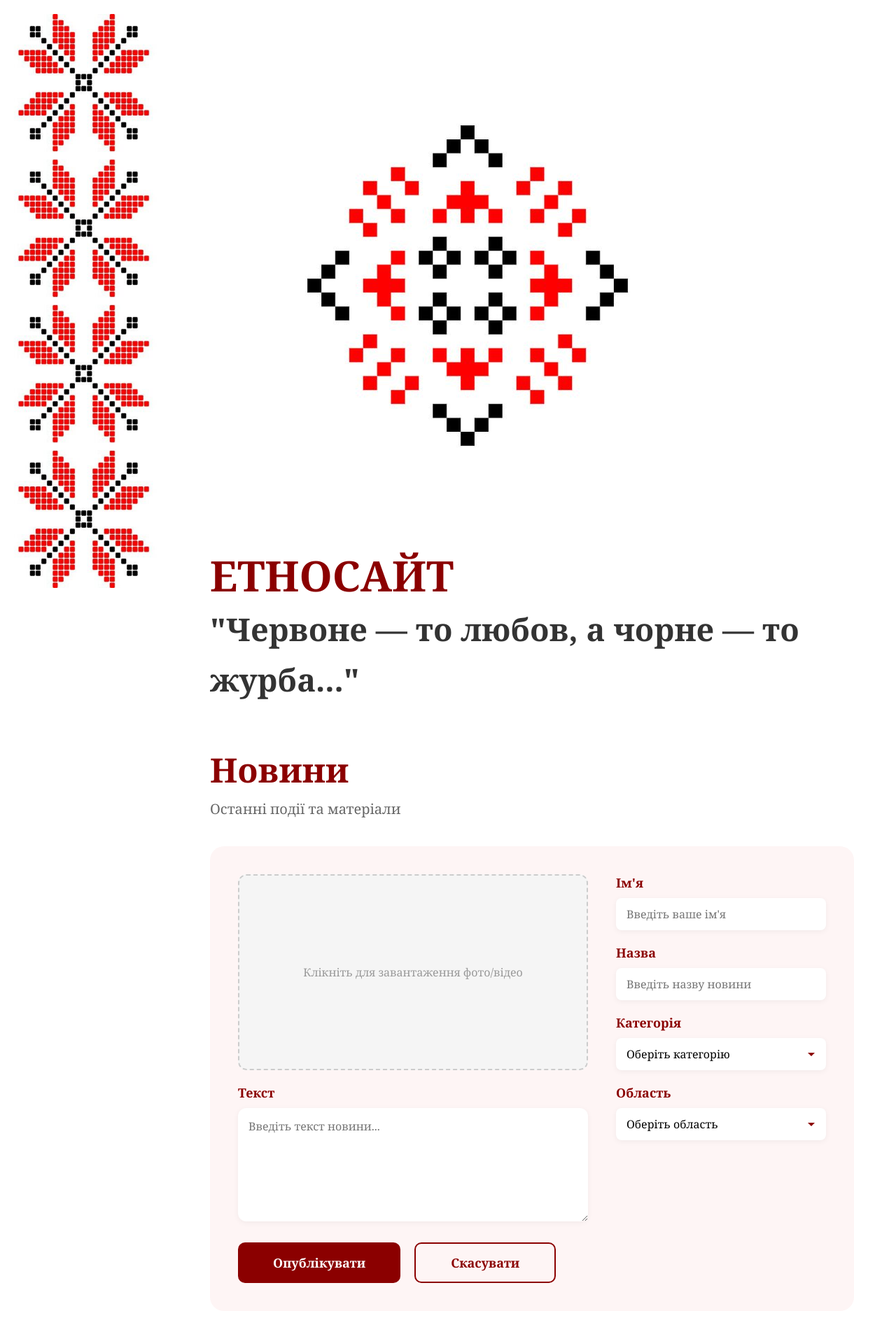
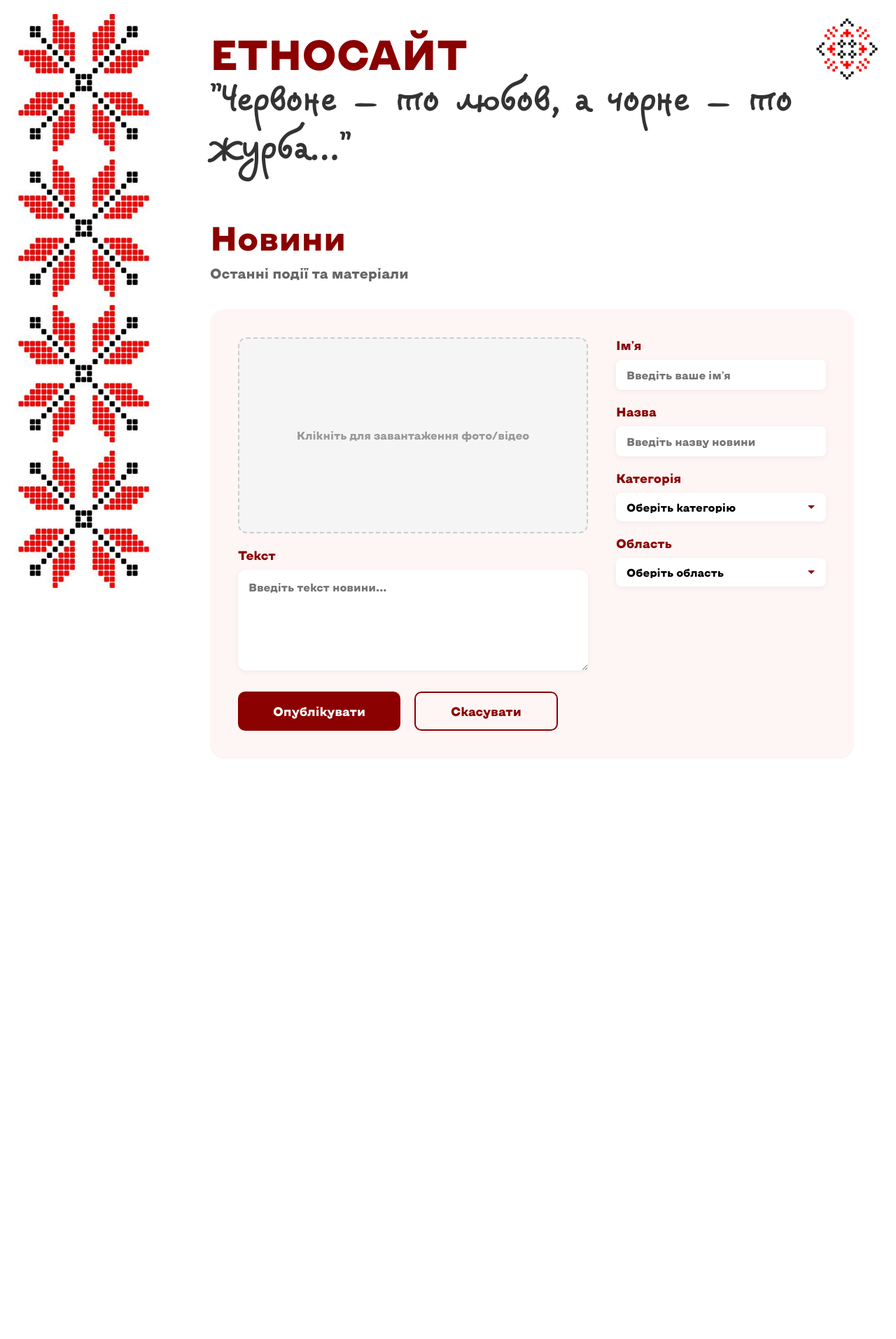
Before and after one commit to yuliiayakymiv/ethnosite_project, a Flask app: page /add in a window 1280 px wide. Shown: the whole page at 70% size. After the commit the page ends 1044 px from the top, so only its background shows below. Run offline with Flask 3, Linux system fonts and the light colour scheme.

Commit message:
Force add fonts and images2

```diff
--- a/ETNOSITE/static/css/style.css
+++ b/ETNOSITE/static/css/style.css
@@ -3,6 +3,28 @@
     padding: 0;
     box-sizing: border-box;
 }
+
+@font-face {
+    font-family: 'Veles';
+    src: url('fonts/Veles-Regular.0.9.2.otf') format('opentype');
+    font-weight: normal;
+    font-style: normal;
+}
+
+@font-face {
+    font-family: 'KyivType';
+    src: url('fonts/KyivTypeSans-Heavy.otf') format('opentype');
+    font-weight: normal;
+    font-style: normal;
+}
+
+@font-face {
+    font-family: 'KyivTypeSerif';
+    src: url('fonts/KyivTypeSerif-Bold2.otf') format('opentype');
+    font-weight: normal;
+    font-style: normal;
+}
+
 
 body {
     font-family: 'Georgia', 'Times New Roman', serif;
@@ -34,6 +56,16 @@ body {
     padding: 40px 60px;
 }
 
+/* Маленьке зображення у правому верхньому куті */
+.corner-image {
+    position: absolute;
+    top: 0px;
+    right: 0px;
+    width: 140px;
+    height: 140px;
+    object-fit: contain;
+    z-index: 10;
+}
 
 .content {
     flex: 1;
@@ -53,6 +85,7 @@ header {
 }
 
 h1 {
+    font-family: 'KyivType';
     font-size: 60px;
     font-weight: 700;
     color: #8b0000;
@@ -62,7 +95,8 @@ h1 {
 
 
 .motto {
-    font-size: 45px;
+    font-size: 43px;
+    font-family: 'Veles';
     color: #333;
     font-weight: bold;
     line-height: 1.6;
@@ -96,7 +130,8 @@ h1 {
 
 .btn {
     text-decoration: none;
-    font-size: 40px;       /* the size of the text */
+    font-family: 'KyivType';
+    font-size: 45px;       /* the size of the text */
     font-weight: bold;
     padding: 40px 90px;    /* the size of the background */
     border-radius: 24px;
@@ -115,6 +150,7 @@ h1 {
 
 /* ========== Стилі для сторінки додавання новини ========== */
 .add-news-container {
+    font-family: 'KyivType';
     max-width: 100%;
 }
 
@@ -208,7 +244,7 @@ h1 {
     padding: 15px;
     border: none;
     border-radius: 12px;
-    font-family: 'Georgia', 'Times New Roman', serif;
+    font-family: 'KyivType';
     font-size: 16px;
     resize: vertical;
     background-color: #fff;
@@ -235,9 +271,9 @@ h1 {
 .form-group input,
 .form-group select {
     padding: 12px 15px;
+    font-family: 'KyivType';
     border: none;
     border-radius: 8px;
-    font-family: 'Georgia', 'Times New Roman', serif;
     font-size: 16px;
     background-color: #fff;
     box-shadow: 0 2px 8px rgba(0, 0, 0, 0.05);
@@ -274,7 +310,7 @@ h1 {
     font-size: 18px;
     font-weight: 600;
     cursor: pointer;
-    font-family: 'Georgia', 'Times New Roman', serif;
+    font-family: 'KyivType';
     transition: background-color 0.3s ease;
 }
 
```
